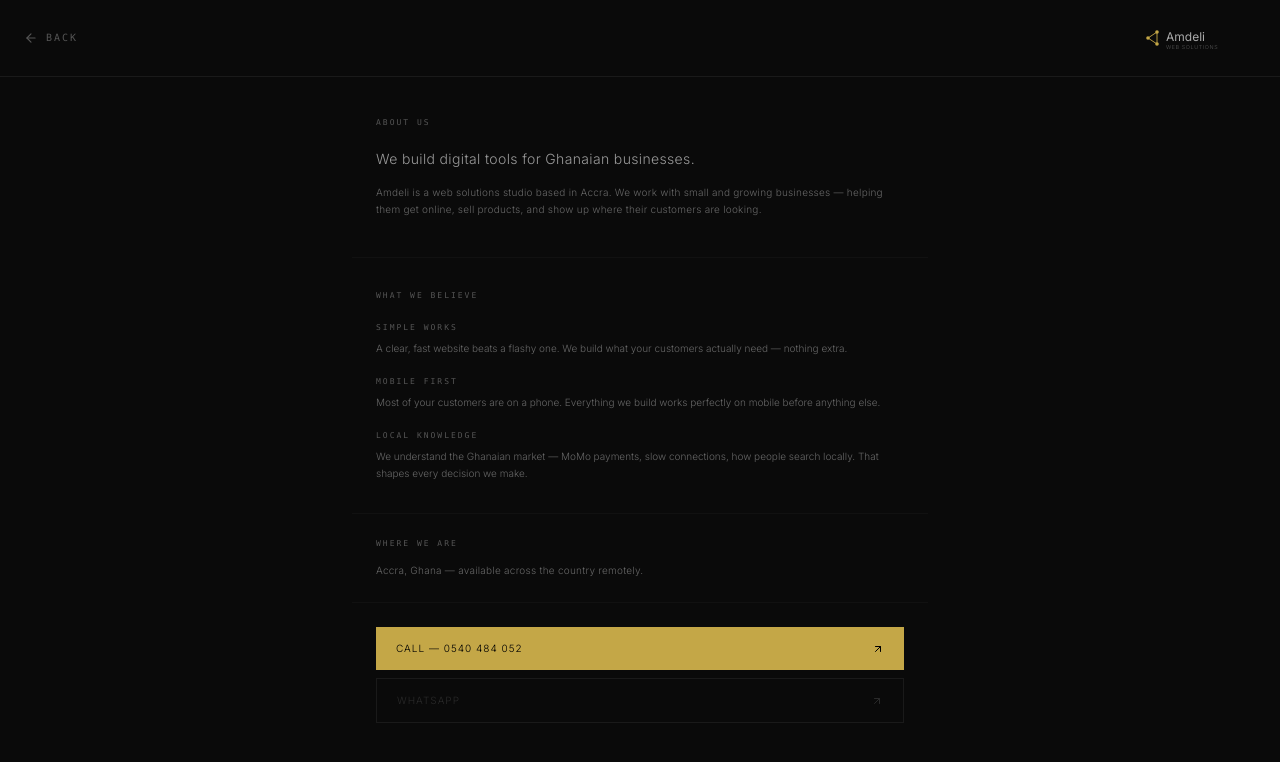
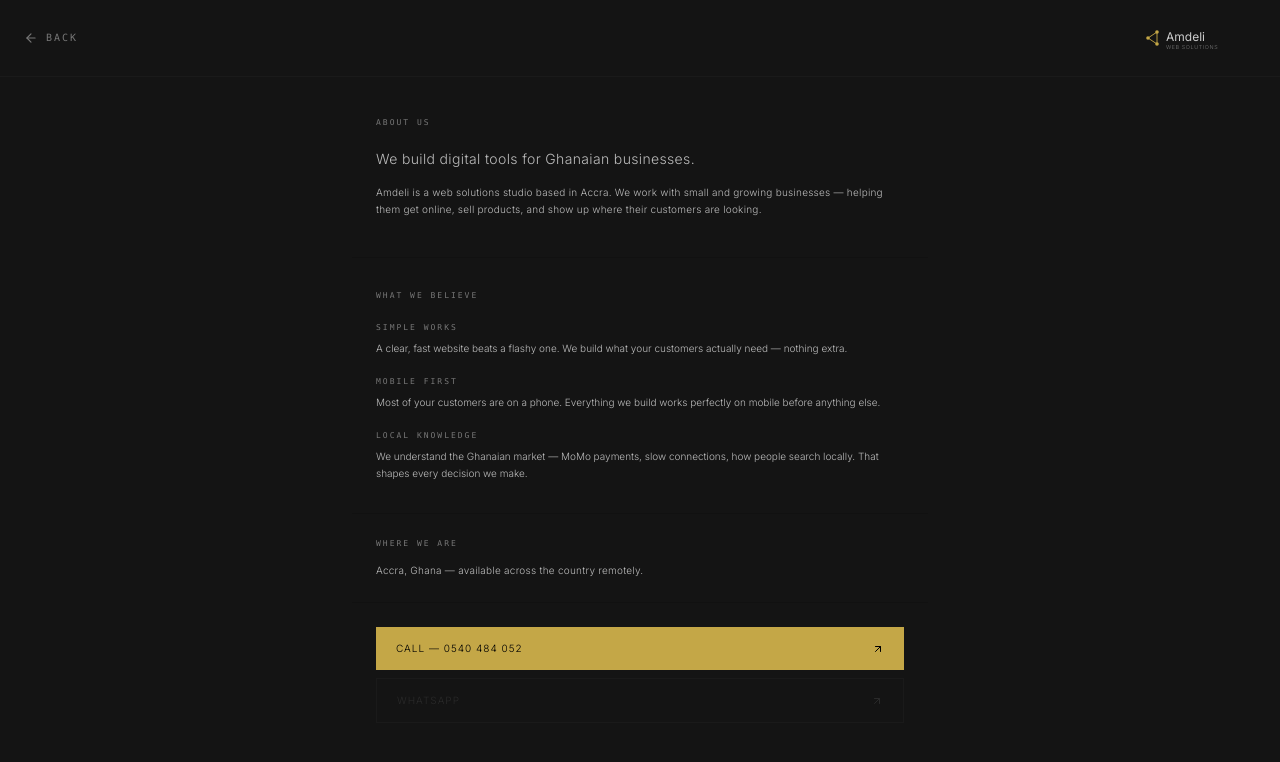
Before and after one commit to KojoFocus/amdeli-web-solutions, a Next.js app: page /about in a window 1280 px wide. Shown: the top 762 px of the page. Built offline with nearby package versions, Linux system fonts and the light colour scheme.

Commit message:
Lighten background to #141414, boost all text colors for readability

```diff
--- a/app/about/page.tsx
+++ b/app/about/page.tsx
@@ -4,10 +4,10 @@ import BackButton from '@/app/components/BackButton'
 
 export default function AboutPage() {
   return (
-    <div className="min-h-screen bg-[#0a0a0a] flex flex-col">
+    <div className="min-h-screen bg-[#141414] flex flex-col">
 
       {/* Header */}
-      <header className="sticky top-0 z-10 flex items-center justify-between px-6 py-5 border-b border-[#1a1a1a] bg-[#0a0a0a]">
+      <header className="sticky top-0 z-10 flex items-center justify-between px-6 py-5 border-b border-[#1a1a1a] bg-[#141414]">
         <BackButton />
         <Link href="/">
           <svg width="120" height="36" viewBox="0 0 200 60" xmlns="http://www.w3.org/2000/svg">
@@ -17,8 +17,8 @@ export default function AboutPage() {
           <line x1="20" y1="30" x2="35" y2="20" stroke="#c4a747" strokeWidth="1.5"/>
           <line x1="20" y1="30" x2="35" y2="40" stroke="#c4a747" strokeWidth="1.5"/>
           <line x1="35" y1="20" x2="35" y2="40" stroke="#c4a747" strokeWidth="1.5"/>
-          <text x="50" y="35" fontFamily="Inter, sans-serif" fontSize="20" fontWeight="400" fill="#aaaaaa">Amdeli</text>
-          <text x="50" y="48" fontFamily="Inter, sans-serif" fontSize="9" fill="#555555" letterSpacing="1">WEB SOLUTIONS</text>
+          <text x="50" y="35" fontFamily="Inter, sans-serif" fontSize="20" fontWeight="400" fill="#cccccc">Amdeli</text>
+          <text x="50" y="48" fontFamily="Inter, sans-serif" fontSize="9" fill="#777777" letterSpacing="1">WEB SOLUTIONS</text>
           </svg>
         </Link>
       </header>
@@ -27,36 +27,36 @@ export default function AboutPage() {
 
         {/* Intro */}
         <div className="px-6 py-10">
-          <div className="text-[8px] font-mono text-[#555] tracking-[0.25em] uppercase mb-5">About Us</div>
-          <h1 className="text-sm font-light text-[#999] leading-snug mb-4 tracking-wide">
+          <div className="text-[8px] font-mono text-[#777] tracking-[0.25em] uppercase mb-5">About Us</div>
+          <h1 className="text-sm font-light text-[#bbb] leading-snug mb-4 tracking-wide">
             We build digital tools for Ghanaian businesses.
           </h1>
-          <p className="text-[10px] text-[#666] font-light leading-relaxed tracking-wide">
+          <p className="text-[10px] text-[#bbb] font-light leading-relaxed tracking-wide">
             Amdeli is a web solutions studio based in Accra. We work with small and growing businesses — helping them get online, sell products, and show up where their customers are looking.
           </p>
         </div>
 
         {/* What we believe */}
         <div className="px-6 py-8 space-y-5">
-          <div className="text-[8px] font-mono text-[#555] tracking-[0.25em] uppercase mb-4">What we believe</div>
+          <div className="text-[8px] font-mono text-[#777] tracking-[0.25em] uppercase mb-4">What we believe</div>
           <div>
-            <div className="text-[8px] font-mono text-[#555] tracking-[0.25em] uppercase mb-1.5">Simple works</div>
-            <p className="text-[10px] text-[#666] font-light leading-relaxed">A clear, fast website beats a flashy one. We build what your customers actually need — nothing extra.</p>
+            <div className="text-[8px] font-mono text-[#777] tracking-[0.25em] uppercase mb-1.5">Simple works</div>
+            <p className="text-[10px] text-[#bbb] font-light leading-relaxed">A clear, fast website beats a flashy one. We build what your customers actually need — nothing extra.</p>
           </div>
           <div>
-            <div className="text-[8px] font-mono text-[#555] tracking-[0.25em] uppercase mb-1.5">Mobile first</div>
-            <p className="text-[10px] text-[#666] font-light leading-relaxed">Most of your customers are on a phone. Everything we build works perfectly on mobile before anything else.</p>
+            <div className="text-[8px] font-mono text-[#777] tracking-[0.25em] uppercase mb-1.5">Mobile first</div>
+            <p className="text-[10px] text-[#bbb] font-light leading-relaxed">Most of your customers are on a phone. Everything we build works perfectly on mobile before anything else.</p>
           </div>
           <div>
-            <div className="text-[8px] font-mono text-[#555] tracking-[0.25em] uppercase mb-1.5">Local knowledge</div>
-            <p className="text-[10px] text-[#666] font-light leading-relaxed">We understand the Ghanaian market — MoMo payments, slow connections, how people search locally. That shapes every decision we make.</p>
+            <div className="text-[8px] font-mono text-[#777] tracking-[0.25em] uppercase mb-1.5">Local knowledge</div>
+            <p className="text-[10px] text-[#bbb] font-light leading-relaxed">We understand the Ghanaian market — MoMo payments, slow connections, how people search locally. That shapes every decision we make.</p>
           </div>
         </div>
 
         {/* Location */}
         <div className="px-6 py-6">
-          <div className="text-[8px] font-mono text-[#555] tracking-[0.25em] uppercase mb-3">Where we are</div>
-          <p className="text-[10px] text-[#666] font-light leading-relaxed tracking-wide">
+          <div className="text-[8px] font-mono text-[#777] tracking-[0.25em] uppercase mb-3">Where we are</div>
+          <p className="text-[10px] text-[#bbb] font-light leading-relaxed tracking-wide">
             Accra, Ghana — available across the country remotely.
           </p>
         </div>
@@ -74,7 +74,7 @@ export default function AboutPage() {
             href="https://wa.me/233540484052"
             target="_blank"
             rel="noopener noreferrer"
-            className="flex items-center justify-between px-5 py-3.5 border border-[#1a1a1a] text-[#2a2a2a] text-[10px] font-light tracking-widest uppercase hover:border-[#333] hover:text-[#555] transition-colors"
+            className="flex items-center justify-between px-5 py-3.5 border border-[#1a1a1a] text-[#2a2a2a] text-[10px] font-light tracking-widest uppercase hover:border-[#333] hover:text-[#777] transition-colors"
           >
             <span>WhatsApp</span>
             <FiArrowUpRight size={12} />
--- a/app/components/BackButton.tsx
+++ b/app/components/BackButton.tsx
@@ -8,7 +8,7 @@ export default function BackButton() {
   return (
     <button
       onClick={() => router.back()}
-      className="flex items-center gap-2 text-[#555] hover:text-[#999] transition-colors text-sm"
+      className="flex items-center gap-2 text-[#777] hover:text-[#bbb] transition-colors text-sm"
       style={{ fontFamily: 'Inter, sans-serif' }}
     >
       <FiArrowLeft size={14} />
--- a/app/layout.tsx
+++ b/app/layout.tsx
@@ -16,7 +16,7 @@ export default function RootLayout({
       <head>
         <meta name="color-scheme" content="dark" />
       </head>
-      <body style={{ fontFamily: 'Inter, sans-serif', fontWeight: 300, background: '#0a0a0a', color: '#999' }}>
+      <body style={{ fontFamily: 'Inter, sans-serif', fontWeight: 300, background: '#141414', color: '#999' }}>
         {children}
       </body>
     </html>
--- a/app/page.tsx
+++ b/app/page.tsx
@@ -11,7 +11,7 @@ const projects = [
 
 export default function Home() {
   return (
-    <div className="h-[100dvh] bg-[#0a0a0a] overflow-hidden flex flex-col">
+    <div className="h-[100dvh] bg-[#141414] overflow-hidden flex flex-col">
 
       {/* Header */}
       <header className="flex items-center justify-between px-6 py-5 shrink-0">
@@ -22,10 +22,10 @@ export default function Home() {
           <line x1="20" y1="30" x2="35" y2="20" stroke="#c4a747" strokeWidth="1.5"/>
           <line x1="20" y1="30" x2="35" y2="40" stroke="#c4a747" strokeWidth="1.5"/>
           <line x1="35" y1="20" x2="35" y2="40" stroke="#c4a747" strokeWidth="1.5"/>
-          <text x="50" y="35" fontFamily="Inter, sans-serif" fontSize="20" fontWeight="400" fill="#aaaaaa">Amdeli</text>
-          <text x="50" y="48" fontFamily="Inter, sans-serif" fontSize="9" fill="#999999" letterSpacing="1">WEB SOLUTIONS</text>
+          <text x="50" y="35" fontFamily="Inter, sans-serif" fontSize="20" fontWeight="400" fill="#cccccc">Amdeli</text>
+          <text x="50" y="48" fontFamily="Inter, sans-serif" fontSize="9" fill="#aaaaaa" letterSpacing="1">WEB SOLUTIONS</text>
         </svg>
-        <Link href="/about" className="text-[9px] font-mono text-[#555] hover:text-[#999] transition-colors tracking-[0.2em] uppercase">
+        <Link href="/about" className="text-[9px] font-mono text-[#777] hover:text-[#bbb] transition-colors tracking-[0.2em] uppercase">
           About Us
         </Link>
       </header>
@@ -40,15 +40,15 @@ export default function Home() {
             alt=""
             className="absolute inset-0 w-full h-full object-cover opacity-35"
           />
-          <div className="absolute inset-0 bg-gradient-to-t from-[#0a0a0a]/95 via-[#0a0a0a]/30 to-[#0a0a0a]/10" />
-          <div className="absolute inset-0 bg-gradient-to-r from-[#0a0a0a]/40 to-transparent" />
+          <div className="absolute inset-0 bg-gradient-to-t from-[#141414]/95 via-[#141414]/30 to-[#141414]/10" />
+          <div className="absolute inset-0 bg-gradient-to-r from-[#141414]/40 to-transparent" />
         </div>
 
         {/* ② Portfolio */}
         <div className="relative group border-t border-[#1a1a1a] flex items-center justify-between px-7 md:px-8 hover:bg-white/[0.02] transition-colors md:col-start-2 overflow-hidden">
           <div className="absolute left-0 top-0 bottom-0 w-[2px] bg-[#c4a747] scale-y-0 group-hover:scale-y-100 transition-transform duration-300 origin-bottom" />
           <div className="shrink-0 mr-4">
-            <div className="text-[8px] font-mono text-[#555] tracking-[0.25em] uppercase">Portfolio</div>
+            <div className="text-[8px] font-mono text-[#777] tracking-[0.25em] uppercase">Portfolio</div>
           </div>
           <div className="flex items-center gap-3 overflow-x-auto scrollbar-none flex-1 h-full py-2.5 snap-x snap-mandatory">
             {projects.map((p) => (
@@ -78,8 +78,8 @@ export default function Home() {
         >
           <div className="absolute left-0 top-0 bottom-0 w-[2px] bg-[#c4a747] scale-y-0 group-hover:scale-y-100 transition-transform duration-300 origin-bottom" />
           <div>
-            <div className="text-[8px] font-mono text-[#555] tracking-[0.25em] uppercase mb-1">Services</div>
-            <div className="text-xs text-[#666] group-hover:text-[#999] transition-colors font-light">
+            <div className="text-[8px] font-mono text-[#777] tracking-[0.25em] uppercase mb-1">Services</div>
+            <div className="text-xs text-[#bbb] group-hover:text-[#bbb] transition-colors font-light">
               Websites · Stores · Marketing
             </div>
           </div>
@@ -93,8 +93,8 @@ export default function Home() {
         >
           <div className="absolute left-0 top-0 bottom-0 w-[2px] bg-[#c4a747] scale-y-0 group-hover:scale-y-100 transition-transform duration-300 origin-bottom" />
           <div>
-            <div className="text-[8px] font-mono text-[#555] tracking-[0.25em] uppercase mb-1">Pricing</div>
-            <div className="text-xs text-[#666] group-hover:text-[#999] transition-colors font-light">
+            <div className="text-[8px] font-mono text-[#777] tracking-[0.25em] uppercase mb-1">Pricing</div>
+            <div className="text-xs text-[#bbb] group-hover:text-[#bbb] transition-colors font-light">
               From GH₵1,200
             </div>
           </div>
@@ -105,10 +105,10 @@ export default function Home() {
         <div className="relative group border-t border-[#1a1a1a] flex items-center justify-between px-7 md:px-8 hover:bg-white/[0.02] transition-colors md:col-start-2">
           <div className="absolute left-0 top-0 bottom-0 w-[2px] bg-[#c4a747] scale-y-0 group-hover:scale-y-100 transition-transform duration-300 origin-bottom" />
           <div>
-            <div className="text-[8px] font-mono text-[#555] tracking-[0.25em] uppercase mb-1">Contact</div>
-            <a href="tel:0540484052" className="block text-[10px] text-[#666] hover:text-[#999] transition-colors font-mono leading-snug">0540 484 052</a>
-            <a href="mailto:hello@amdeli.gh" className="block text-[10px] text-[#666] hover:text-[#999] transition-colors font-mono leading-snug">hello@amdeli.gh</a>
-            <a href="https://wa.me/233540484052" target="_blank" rel="noopener noreferrer" className="block text-[10px] text-[#666] hover:text-[#999] transition-colors font-mono leading-snug">WhatsApp</a>
+            <div className="text-[8px] font-mono text-[#777] tracking-[0.25em] uppercase mb-1">Contact</div>
+            <a href="tel:0540484052" className="block text-[10px] text-[#bbb] hover:text-[#bbb] transition-colors font-mono leading-snug">0540 484 052</a>
+            <a href="mailto:hello@amdeli.gh" className="block text-[10px] text-[#bbb] hover:text-[#bbb] transition-colors font-mono leading-snug">hello@amdeli.gh</a>
+            <a href="https://wa.me/233540484052" target="_blank" rel="noopener noreferrer" className="block text-[10px] text-[#bbb] hover:text-[#bbb] transition-colors font-mono leading-snug">WhatsApp</a>
           </div>
           <FiArrowUpRight size={13} className="text-[#2a2a2a] group-hover:text-[#c4a747] transition-colors shrink-0" />
         </div>
```
Also changed, not shown: app/pricing/page.tsx (+10 -10 lines), app/services/[slug]/page.tsx (+16 -16 lines), app/services/page.tsx (+7 -7 lines).
